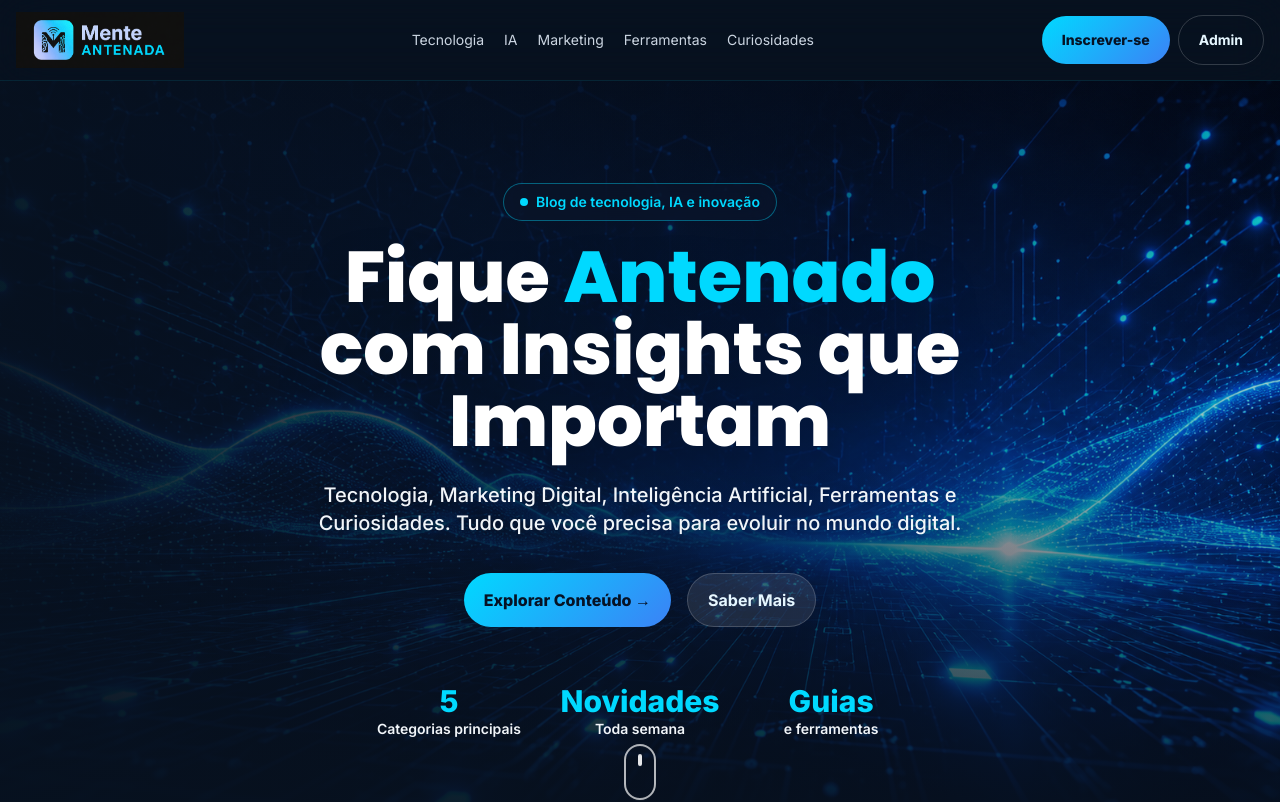
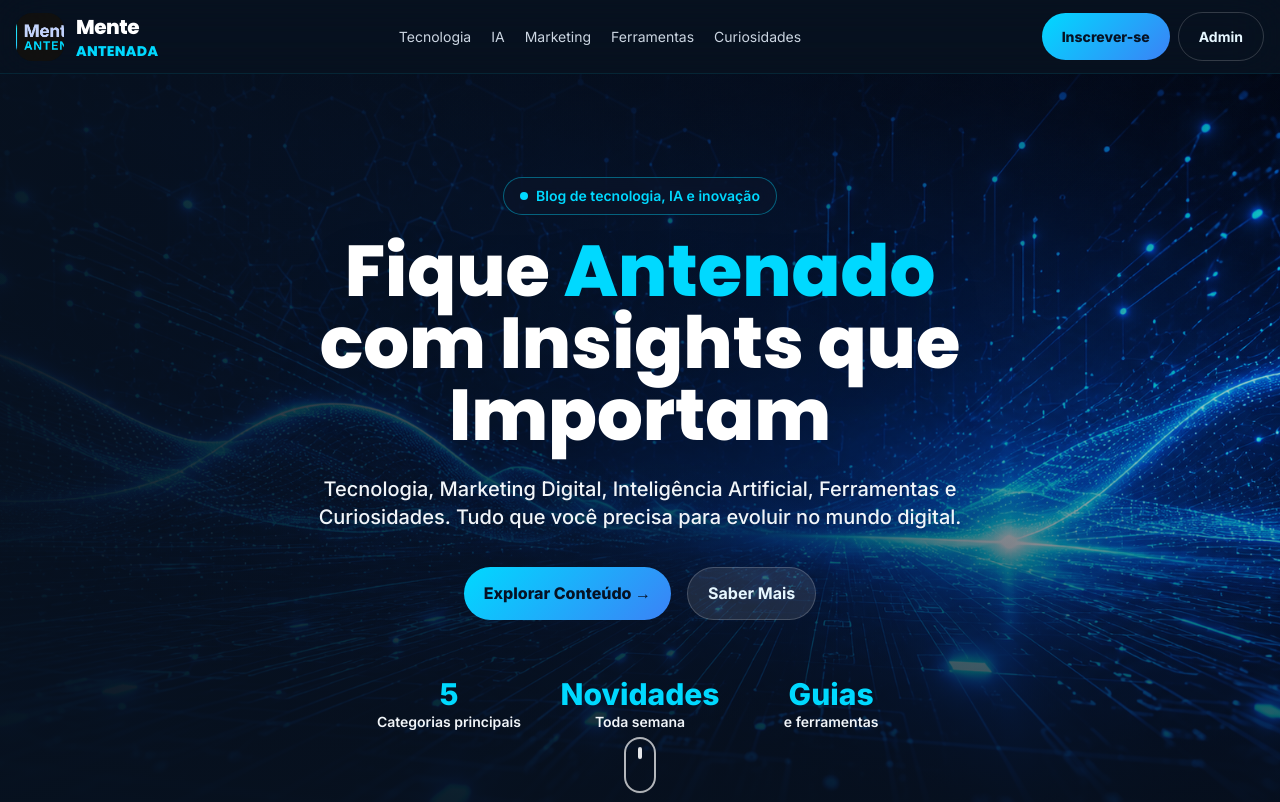
Before and after one commit to Davidbiririto/menteantenada-blog, a Next.js app: page / in a window 1280 px wide. Shown: the top 802 px of the page. Built offline with nearby package versions, Linux system fonts and the light colour scheme; no server answers; the database is empty.

Commit message:
Update Header.tsx

```diff
--- a/components/Header.tsx
+++ b/components/Header.tsx
@@ -14,15 +14,24 @@ export default function Header() {
   return (
     <header className="sticky top-0 z-50 border-b border-cyanx/10 bg-ink/86 backdrop-blur-xl">
       <div className="mx-auto flex max-w-7xl items-center justify-between gap-5 px-4 py-3">
-        <Link href="/" className="flex items-center">
+        <Link href="/" className="flex items-center gap-3">
           <Image
             src={logoMente}
             alt="Logo Mente Antenada"
-            width={230}
-            height={80}
-            className="h-14 w-auto object-contain"
+            width={48}
+            height={48}
+            className="h-12 w-12 rounded-2xl object-cover"
             priority
           />
+
+          <span className="flex flex-col leading-none">
+            <span className="font-display text-xl font-extrabold tracking-tight text-white">
+              Mente
+            </span>
+            <span className="font-display text-sm font-extrabold uppercase tracking-wide text-cyanx">
+              Antenada
+            </span>
+          </span>
         </Link>
 
         <nav className="hidden items-center gap-5 text-sm text-slate-300 lg:flex">
```
